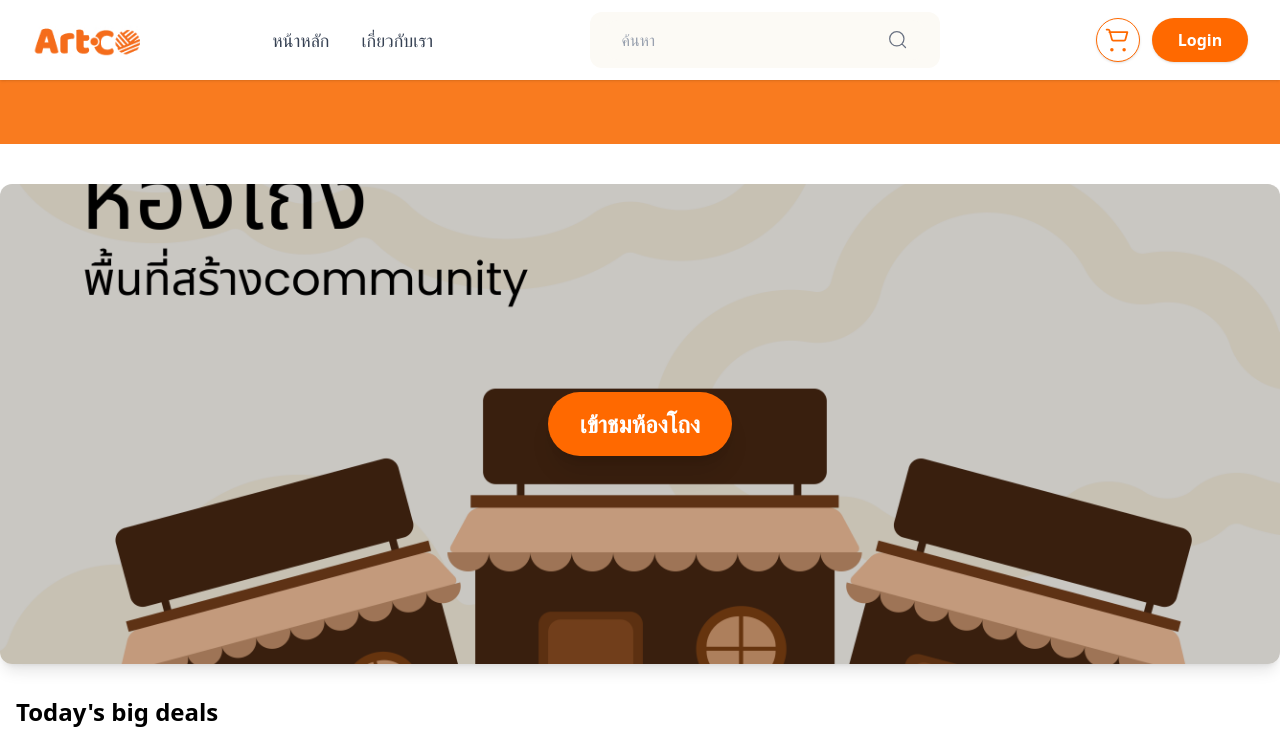
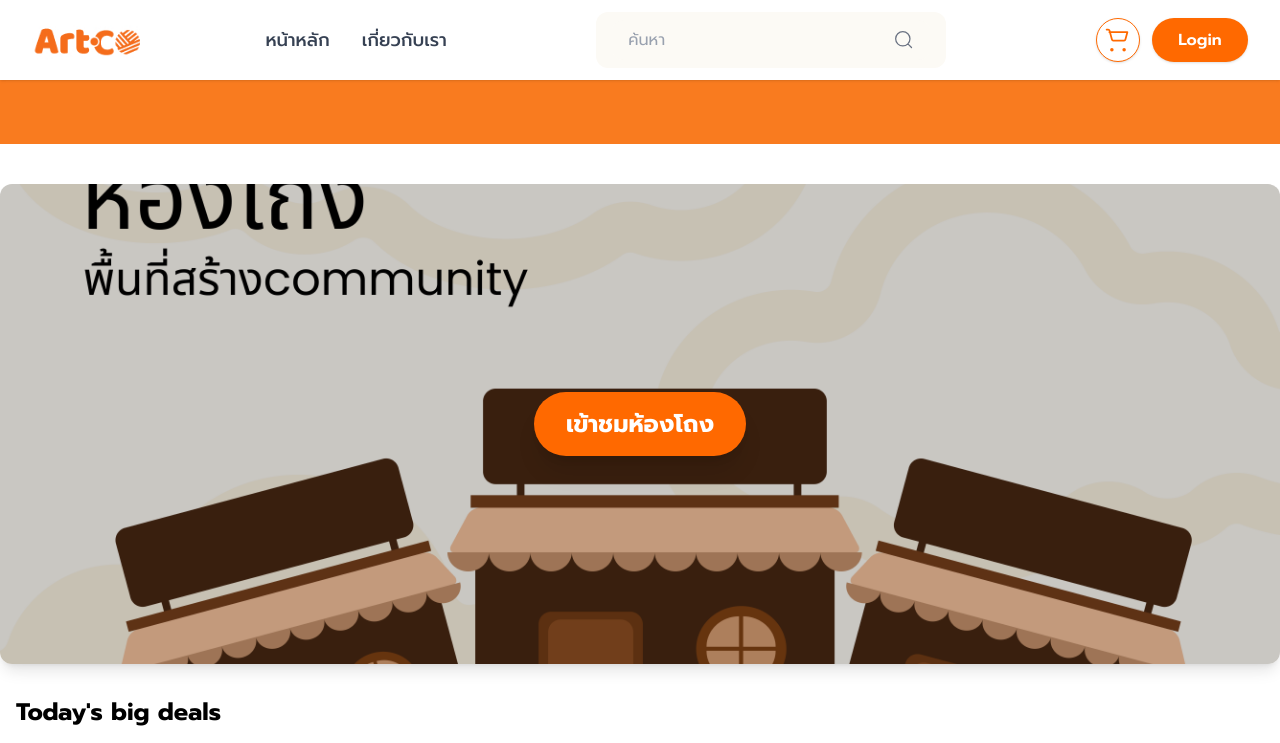
Before and after one commit to WebmasterCamp/ywc20-hackathon-ccl, a Next.js app: page / in a window 1280 px wide. Shown: the top 743 px of the page. Built offline with nearby package versions, Linux system fonts and the light colour scheme.

Commit message:
feat: add font

```diff
--- a/app/globals.css
+++ b/app/globals.css
@@ -1 +1,5 @@
 @import "tailwindcss";
+
+body {
+  font-family: "Prompt", sans-serif;
+}
--- a/app/layout.jsx
+++ b/app/layout.jsx
@@ -1,29 +1,26 @@
-import { Geist, Geist_Mono } from "next/font/google";
+import { Prompt } from "next/font/google";
 import "./globals.css";
 import { CartProvider } from "./components/CartContext";
 import Footer from "./components/Footer";
 import Navbar from "./components/Navbar";
 
-const geistSans = Geist({
-  variable: "--font-geist-sans",
+const prompt = Prompt({
+  variable: "--font-prompt",
   subsets: ["latin"],
-});
-
-const geistMono = Geist_Mono({
-  variable: "--font-geist-mono",
-  subsets: ["latin"],
+  display: "swap",
+  weight: ["400", "500", "600", "700"],
 });
 
 export const metadata = {
-  title: "Create Next App",
-  description: "Generated by create next app",
+  title: "Artco",
+  description: "Artco is a platform for artists",
 };
 
 export default function RootLayout({ children }) {
   return (
     <html lang="en">
       <body
-        className={`${geistSans.variable} ${geistMono.variable} antialiased`}
+        className={`${prompt.variable} antialiased`}
       >
         <CartProvider>
           <Navbar/>
```
